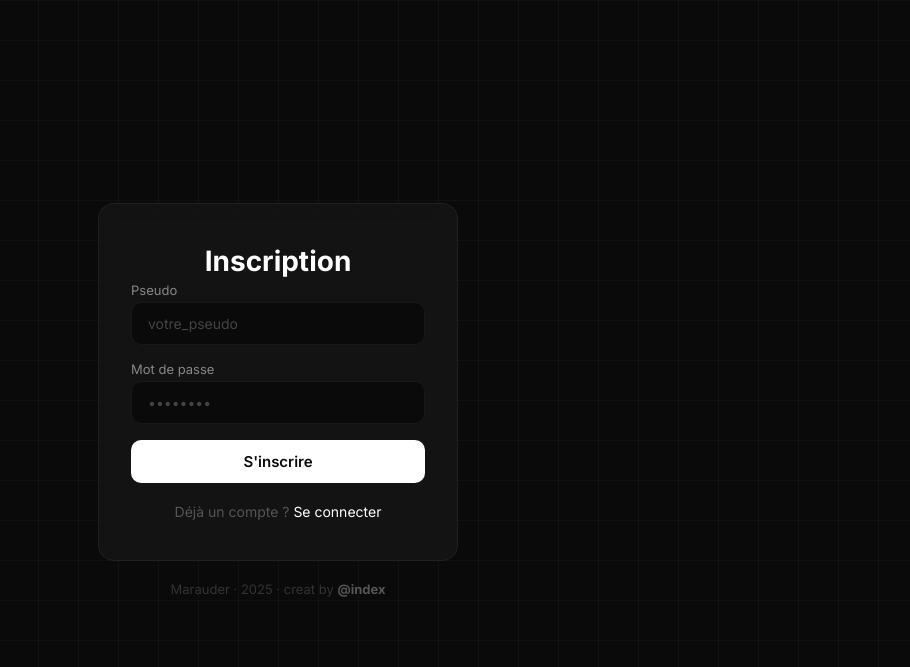
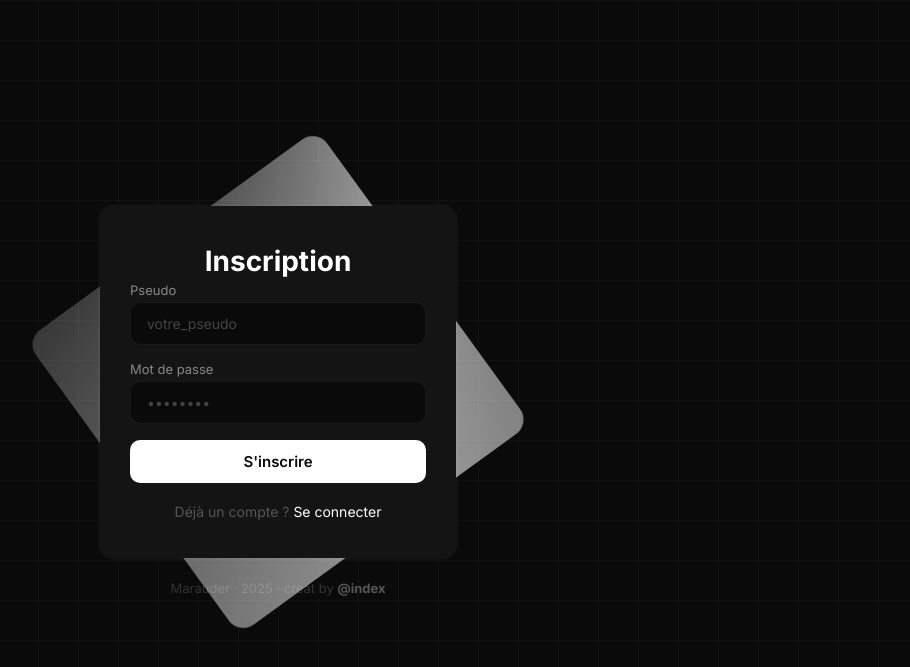
Before and after one commit to Xtracker2232/Marauder, a Flask app: page /register in a window 1280 px wide. Shown: the top 667 px of the page, without its empty margins (362-1272 px from the left). Run offline with Flask 3, Linux system fonts and the light colour scheme.

Commit message:
Ajout néon qui tourne autour du login/register

```diff
--- a/templates/register.html
+++ b/templates/register.html
@@ -49,12 +49,59 @@
             z-index: 1;
         }
 
+        /* ─── CARTE AVEC NÉON ────────────────────── */
         .card {
-            background: rgba(20, 20, 20, 0.9);
+            background: rgba(20, 20, 20, 0.85);
             backdrop-filter: blur(10px);
             border-radius: 16px;
             padding: 40px 32px;
-            border: 1px solid rgba(255, 255, 255, 0.06);
+            position: relative;
+            z-index: 1;
+        }
+
+        /* BORDURE NÉON QUI TOURNE */
+        .card::before {
+            content: '';
+            position: absolute;
+            top: -2px;
+            left: -2px;
+            right: -2px;
+            bottom: -2px;
+            border-radius: 18px;
+            background: conic-gradient(
+                from 0deg,
+                transparent,
+                rgba(255, 255, 255, 0.6),
+                transparent,
+                rgba(255, 255, 255, 0.6),
+                transparent,
+                rgba(255, 255, 255, 0.6),
+                transparent
+            );
+            z-index: -1;
+            animation: rotateNeon 4s linear infinite;
+            background-size: 300% 300%;
+        }
+
+        .card::after {
+            content: '';
+            position: absolute;
+            top: 2px;
+            left: 2px;
+            right: 2px;
+            bottom: 2px;
+            background: #141414;
+            border-radius: 14px;
+            z-index: -1;
+        }
+
+        @keyframes rotateNeon {
+            0% {
+                transform: rotate(0deg);
+            }
+            100% {
+                transform: rotate(360deg);
+            }
         }
 
         .card h1 {
@@ -62,6 +109,8 @@
             font-weight: 700;
             text-align: center;
             margin-bottom: 4px;
+            position: relative;
+            z-index: 2;
         }
 
         .card h2 {
@@ -70,10 +119,14 @@
             color: #666;
             text-align: center;
             margin-bottom: 28px;
+            position: relative;
+            z-index: 2;
         }
 
         .form-group {
             margin-bottom: 16px;
+            position: relative;
+            z-index: 2;
         }
 
         .form-group label {
@@ -98,6 +151,7 @@
 
         .input:focus {
             border-color: #fff;
+            box-shadow: 0 0 20px rgba(255, 255, 255, 0.05);
         }
 
         .input::placeholder {
@@ -116,10 +170,13 @@
             font-weight: 600;
             cursor: pointer;
             transition: all 0.3s;
+            position: relative;
+            z-index: 2;
         }
 
         .btn:hover {
-            box-shadow: 0 0 30px rgba(255, 255, 255, 0.1);
+            box-shadow: 0 0 30px rgba(255, 255, 255, 0.15);
+            transform: translateY(-2px);
         }
 
         .auth-link {
@@ -127,6 +184,8 @@
             margin-top: 20px;
             font-size: 14px;
             color: #555;
+            position: relative;
+            z-index: 2;
         }
 
         .auth-link a {
@@ -154,6 +213,8 @@
             border-radius: 10px;
             margin-bottom: 16px;
             font-size: 14px;
+            position: relative;
+            z-index: 2;
         }
 
         .alert-success {
@@ -166,6 +227,12 @@
             background: rgba(255, 0, 0, 0.05);
             color: #ff4444;
             border: 1px solid rgba(255, 0, 0, 0.1);
+        }
+
+        @media (max-width: 480px) {
+            .card {
+                padding: 32px 20px;
+            }
         }
     </style>
 </head>
```
Also changed, not shown: templates/login.html (+70 -3 lines).
